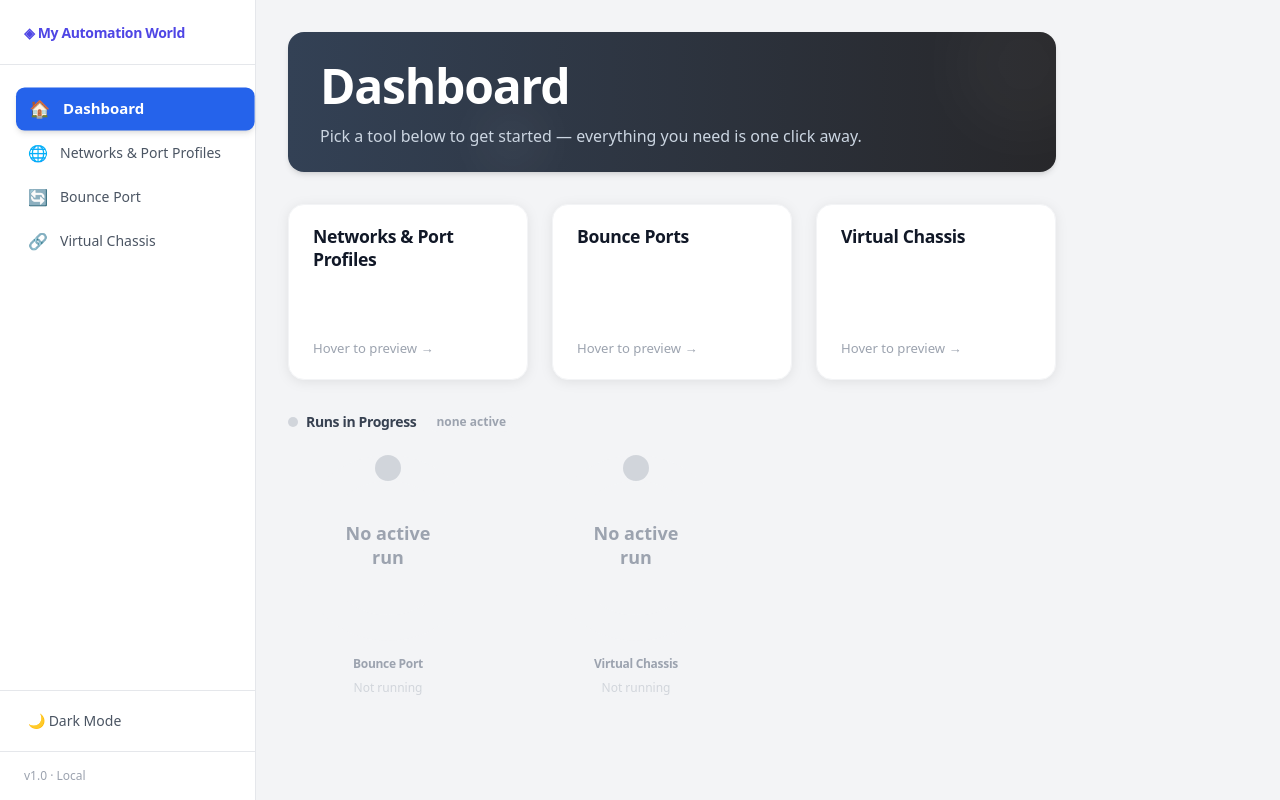
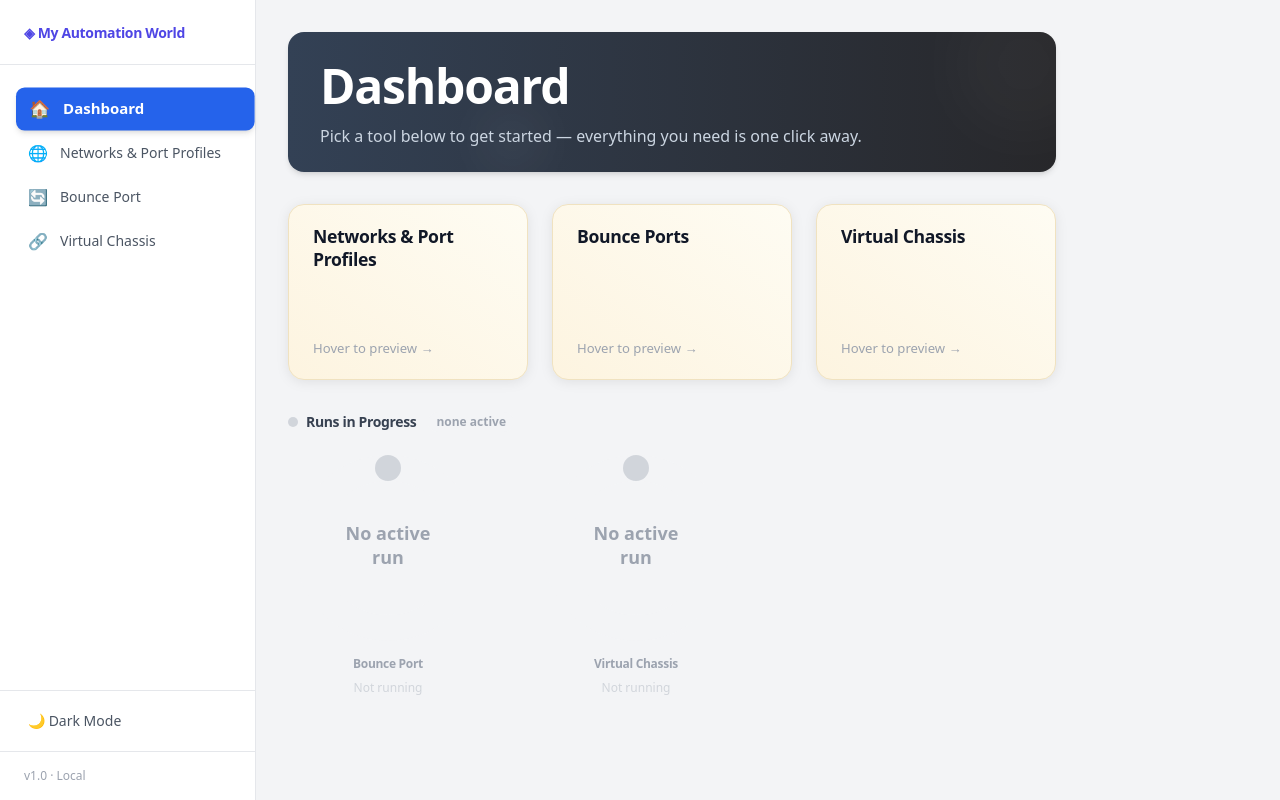
Before and after one commit to amruthasatishkumar/Vkhot-Development, a React (Vite) app in the folder dashboard-app/frontend/: page / in a window 1280 px wide. Built offline with nearby package versions, Linux system fonts and the light colour scheme.

Commit message:
dashboard8

```diff
--- a/dashboard-app/frontend/src/pages/DashboardHome.jsx
+++ b/dashboard-app/frontend/src/pages/DashboardHome.jsx
@@ -52,8 +52,7 @@ function FlipCard({ title, backHeader, backItems, onClick }) {
 
         {/* Front */}
         <div
-          className="dark:!bg-amber-50"
-          style={{ ...faceBase, backgroundColor: 'white', border: '1px solid #f3f4f6' }}
+          style={{ ...faceBase, background: 'linear-gradient(to top right, #fdf4e0, #fefcf3)', border: '1px solid #f0e2c0' }}
         >
           <p style={{ fontSize: '1.1rem', fontWeight: 800, letterSpacing: '-0.02em', color: '#111827', lineHeight: 1.3 }}>
             {title}
```
